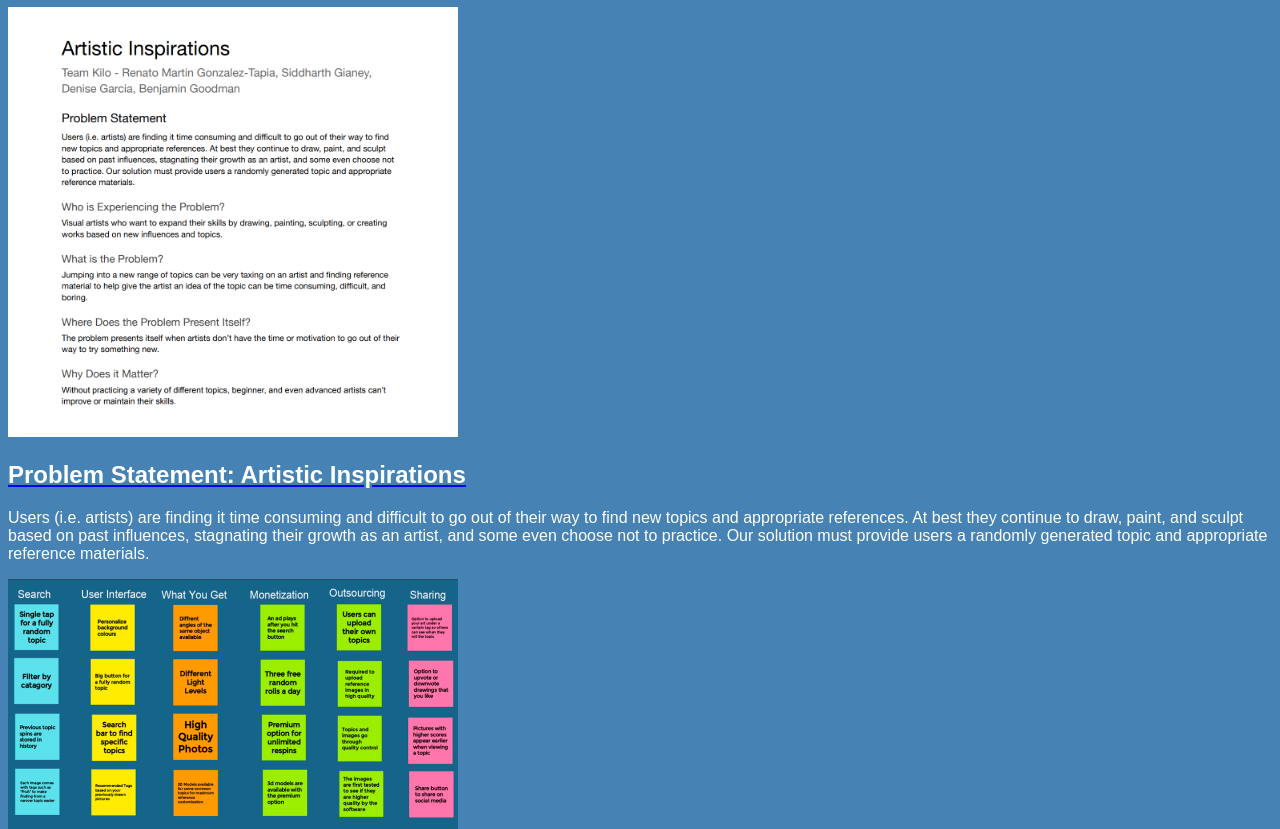
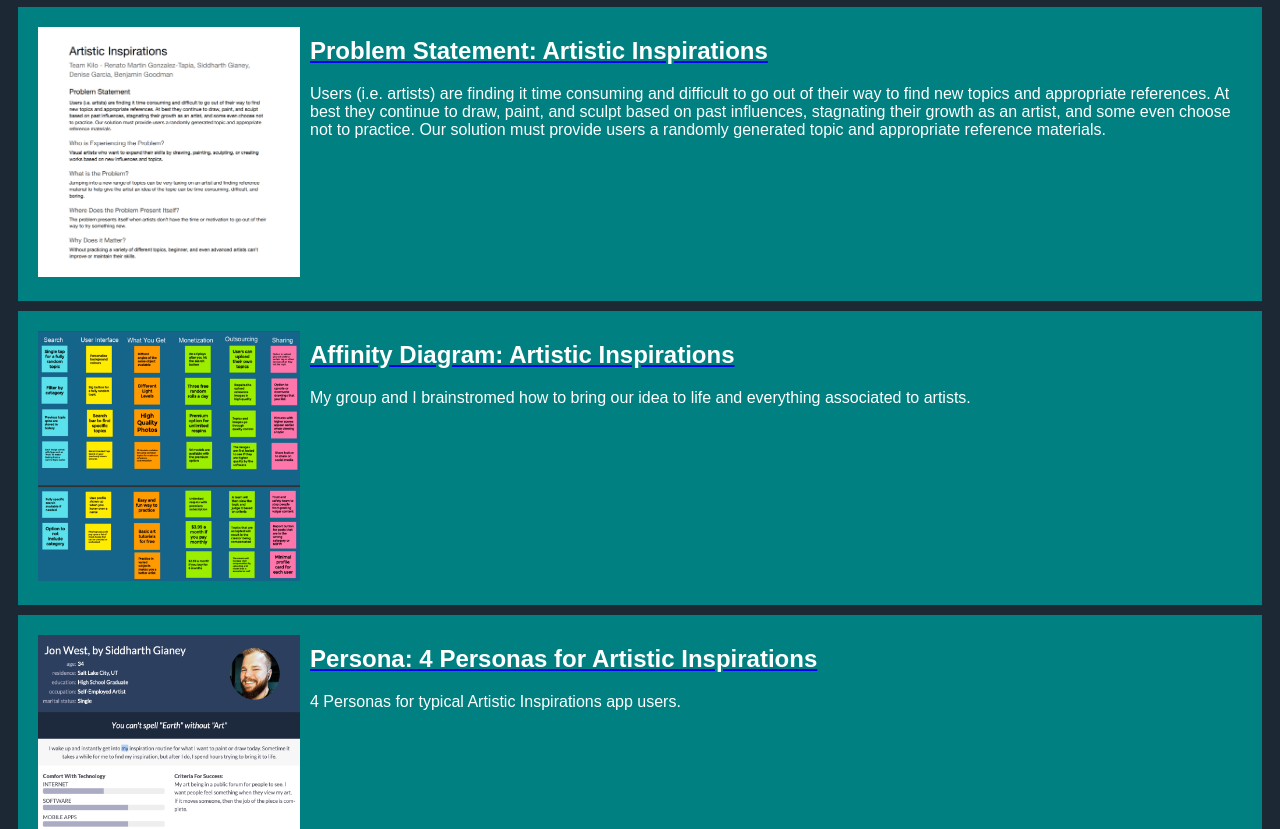
Before and after one commit to SidGianey/SidGianey.github.io, a plain HTML site: page index.html in a window 1280 px wide. Shown: the part 73-902 px from the top of the page. Drawn offline with Linux system fonts and the light colour scheme.

Commit message:
Add files via upload

```diff
--- a/index.html
+++ b/index.html
@@ -8,20 +8,26 @@
         <h1>Siddharth Gianey's CSCE 190 Site</h1>
         <!-- Problem Statement -->
         <section class="assignment">
-            <a href="files/problem-statement.pdf"><img src="images/problem-statement.png" style = "width:450px;height:430px;"></a>
+            <a href="files/problem-statement.pdf"><img src="images/problem-statement.png"></a>
             <section class="ass-details">
                 <a href="files/problem-statement.pdf"><h2 style="color: white">Problem Statement: Artistic Inspirations</h2></a>
                 <p style="color: white">Users (i.e. artists) are finding it time consuming and difficult to go out of their way to find new topics and appropriate references. At best they continue to draw, paint, and sculpt based on past influences, stagnating their growth as an artist, and some even choose not to practice. Our solution must provide users a randomly generated topic and appropriate reference materials.</p>
-                <a href="files/problem-statement.pdf"></a>
             </section>
         </section>
         <!-- Affinity Diagram -->
         <section class="assignment">
-            <a href="files/affinity-diagram.pdf"><img src="images/affinity-diagram.png" style = "width:450px;height:430px;"></a>
+            <a href="files/affinity-diagram.pdf"><img src="images/affinity-diagram.png"></a>
             <section class="ass-details">
                 <a href="files/affinity-diagram.pdf"><h2 style="color: white">Affinity Diagram: Artistic Inspirations</h2></a>
-                <p style="color: white">My group and I brainstromed how to bring our idea to life and everything associated to artists</p>
-                <a href="files/affinity-diagram.pdf"></a>
+                <p style="color: white">My group and I brainstromed how to bring our idea to life and everything associated to artists.</p>
+            </section>
+        </section>
+        <!-- Personas -->
+        <section class="assignment">
+            <a href="files/personas.pdf"><img src="images/personas.png"></a>
+            <section class="ass-details">
+                <a href="files/personas.pdf"><h2 style="color: white">Persona: 4 Personas for Artistic Inspirations</h2></a>
+                <p style="color: white">4 Personas for typical Artistic Inspirations app users.</p>
             </section>
         </section>
     </body>
--- a/styles.css
+++ b/styles.css
@@ -1,6 +1,17 @@
 body{
-    background: steelblue;
+    background: #1C2833;
     font-family: Arial, Helvetica, sans-serif;
+}
+.assignment {
+    display: flex;
+    background: teal;
+    padding: 10px;
+    margin: 10px;
+}
+.assignment img {
+    width:262px;
+    height:250px;
+    padding:10px;
 }
 h1{
     color:white;
```
Also changed, not shown: images/personas.png (added), 1 other file.
